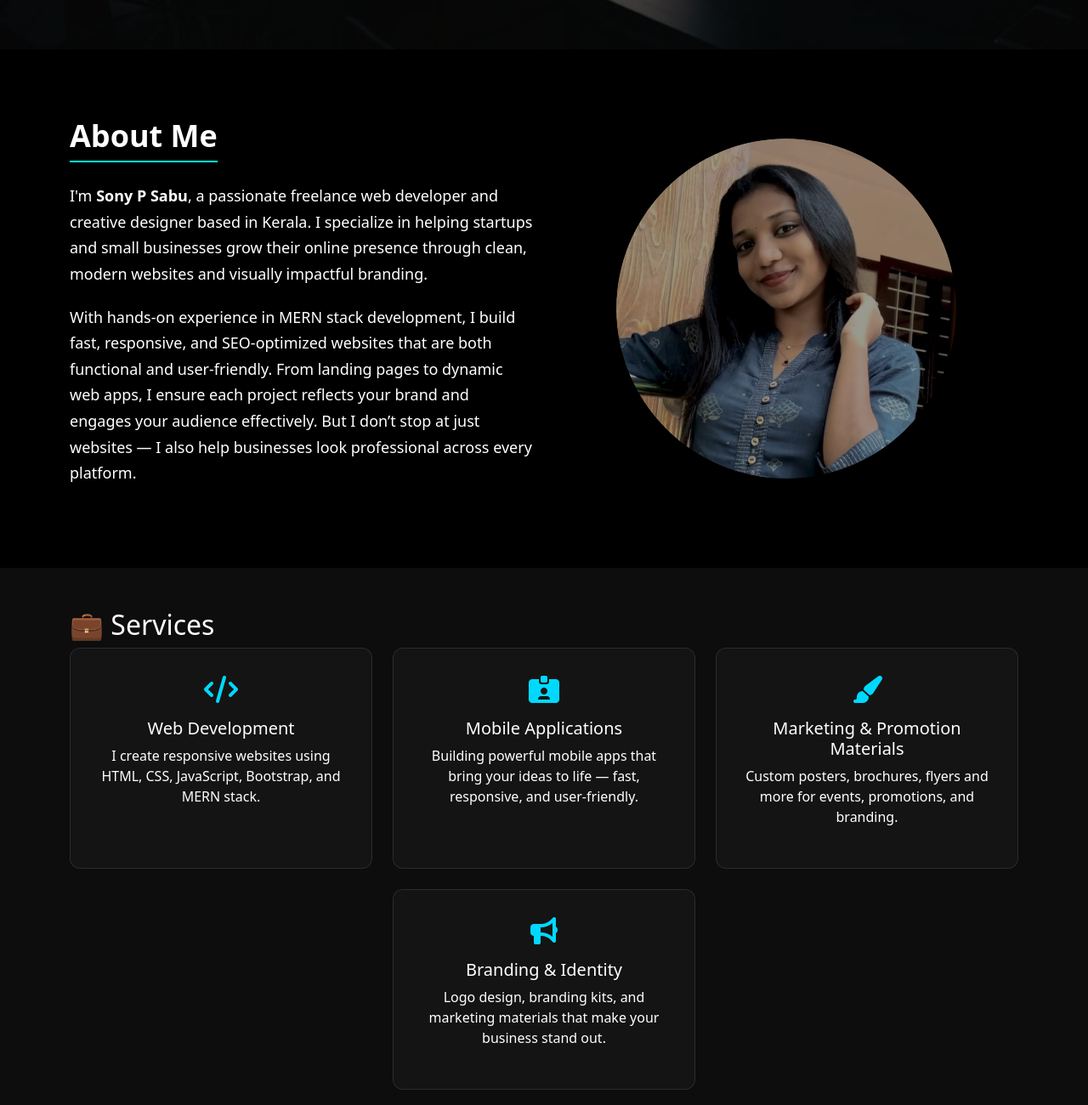
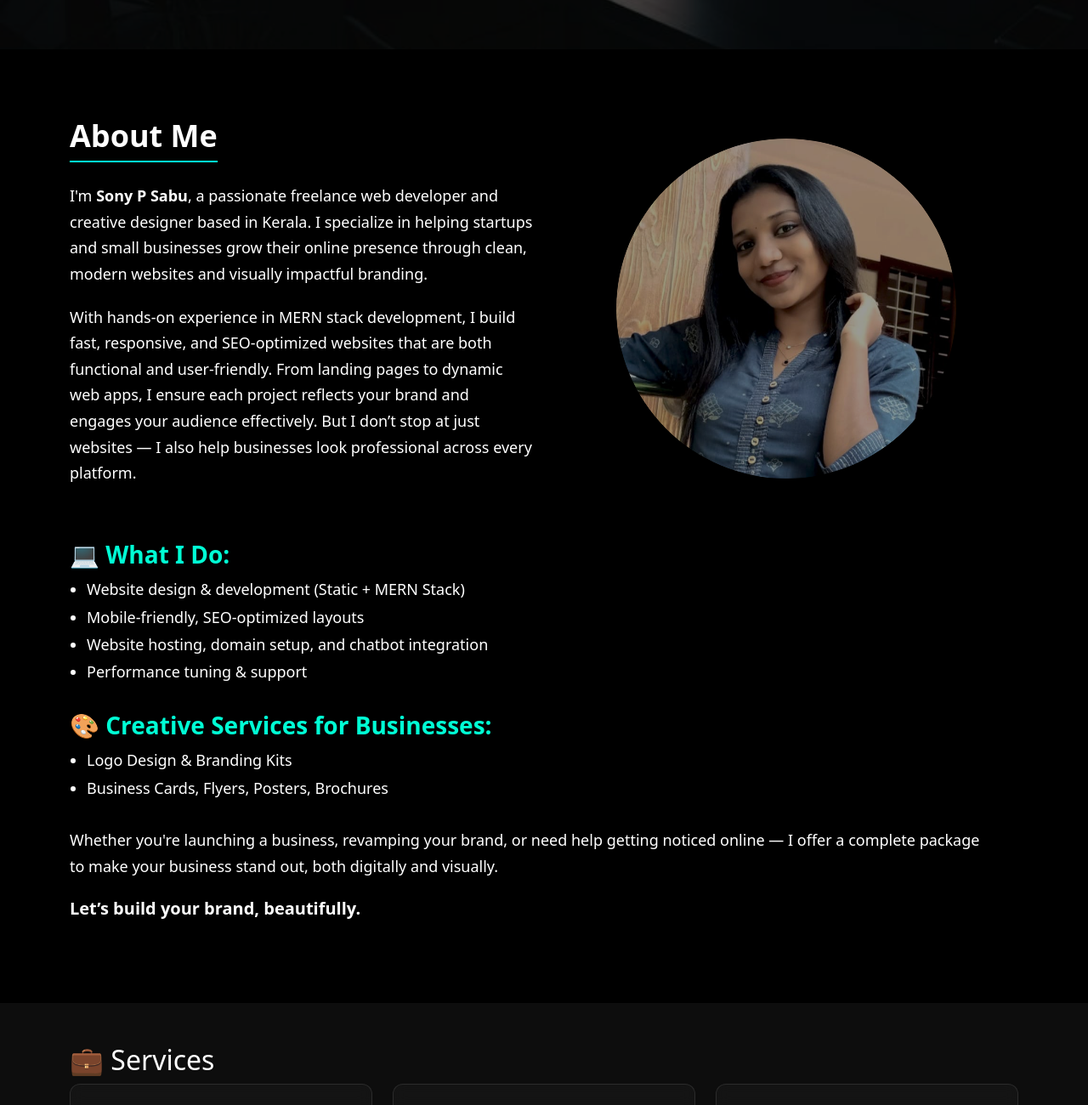
Before and after one commit to sonysabu/my-portfolio, a plain HTML site: page index.html in a window 1280 px wide. Shown: the part 798-2098 px from the top of the page at 85% size. Drawn offline with nearby package versions, Linux system fonts and the light colour scheme.

Commit message:
modified

```diff
--- a/index.html
+++ b/index.html
@@ -5,14 +5,17 @@
   <meta name="viewport" content="width=device-width, initial-scale=1.0"/>
   <title>Pixel Whales | Freelance Web Developer & Branding Expert</title>
 <meta name="description" content="Pixel Whales is a creative freelance brand by Sony Sabu. We offer modern websites, logos, and business branding for startups and small businesses in Kerala.">
-<meta name="keywords" content="Pixel Whales, freelance web developer, Kerala, React developer, branding services, business card design, website developers,low cost website developers in kerala,freelance website developers in kerala,freelance website developerin thrissur">
+<meta name="keywords" content="freelance developer, Pixel Whales, Kerala web designer, business branding, website for startup,website developers in kerala,freelance website developers in kerala,website developers in thrissur,freelance website developers in Thrissur">
 <meta name="author" content="Sony Sabu">
+<meta name="robots" content="index, follow" />
+<link rel="canonical" href="https://sonysabu.info/" />
 
-<meta property="og:title" content="Sony Sabu - Freelance Web Developer | Pixel Whales" />
-<meta property="og:description" content="Creative web developer based in Kerala, building beautiful websites for startups and small businesses." />
-<meta property="og:image" content="https://sonysabu.info/images/pixelwhale.png" />
-<meta property="og:url" content="https://sonysabu.info" />
-<meta name="twitter:card" content="summary_large_image" />
+<meta property="og:title" content="Pixel Whales | Freelance Web Developer" />
+<meta property="og:description" content="Helping startups grow with beautiful websites & branding." />
+<meta property="og:type" content="website" />
+<meta property="og:url" content="https://sonysabu.info/" />
+<meta property="og:image" content="https://sonysabu.info/public/pixelwhale.png" />
+
 
 
 <link rel="manifest" href="site.webmanifest">
@@ -126,6 +129,8 @@
       color: black;
     }
 
+
+
     .social-icon {
   transition: 0.3s;
 }
@@ -133,6 +138,21 @@
   color: #00d9ff;
   transform: scale(1.2);
 }
+
+  @keyframes zoomIn {
+    from {
+      transform: scale(0.6);
+      opacity: 0;
+    }
+    to {
+      transform: scale(1);
+      opacity: 1;
+    }
+  }
+
+  .animated-photo {
+    animation: zoomIn 1.2s ease-out forwards;
+  }
 
 .service-card {
   background: rgba(255,255,255,0.03);
@@ -260,31 +280,56 @@
         <p style="font-size: 18px; line-height: 1.7; margin-top: 20px;">
           With hands-on experience in MERN stack development, I build fast, responsive, and SEO-optimized websites that are both functional and user-friendly. From landing pages to dynamic web apps, I ensure each project reflects your brand and engages your audience effectively.
 
-But I don’t stop at just websites — I also help businesses look professional across every platform.
+          But I don’t stop at just websites — I also help businesses look professional across every platform.
         </p>
       </div>
 
-      <!-- Right Side: Image with Black Background + Black Shade Overlay -->
-<!-- Right Side: Circular Image with Black Background + Black Shade Overlay -->
-<!-- Right Side: Circular Image with Black Background + Black Shade Overlay -->
+      <!-- Right Side: Circular Image with Black Background + Black Shade Overlay -->
 <div class="col-md-6 d-flex justify-content-center mt-4 mt-md-0">
-  <div style="position: relative; background-color: black; width: 400px; height: 400px; border-radius: 50%; overflow: hidden; box-shadow: 0 0 30px rgba(0,0,0,0.8);">
+  <div class="animated-photo" style="position: relative; background-color: black; width: 400px; height: 400px; border-radius: 50%; overflow: hidden; box-shadow: 0 0 30px rgba(0,0,0,0.8);">
 
-    <!-- Adjusted image position -->
     <img src="/public/images/kunju.jpg" alt="Sony P Sabu"
          style="width: 100%; height: 100%; object-fit: cover; object-position: top; border-radius: 50%; display: block;">
 
-    <!-- Black shade overlay -->
     <div style="position: absolute; top: 0; left: 0; width: 100%; height: 100%;
                 background-color: rgba(0,0,0,0.4); border-radius: 50%;"></div>
   </div>
 </div>
 
 
+    <!-- Enhanced About Section Below -->
+    <div class="row mt-5">
+      <div class="col-12">
+        <h3 style="color: #00ffd5; font-size: 28px; font-weight: 600;">💻 What I Do:</h3>
+        <ul style="font-size: 18px; line-height: 1.8; padding-left: 20px;">
+          <li>Website design & development (Static + MERN Stack)</li>
+          <li>Mobile-friendly, SEO-optimized layouts</li>
+          <li>Website hosting, domain setup, and chatbot integration</li>
+          <li>Performance tuning & support</li>
+        </ul>
 
+        <h3 style="color: #00ffd5; font-size: 28px; font-weight: 600; margin-top: 30px;">🎨 Creative Services for Businesses:</h3>
+        <ul style="font-size: 18px; line-height: 1.8; padding-left: 20px;">
+          <li>Logo Design & Branding Kits</li>
+          <li>Business Cards, Flyers, Posters, Brochures</li>
+          <!-- <li>Social Media Post & Story Templates</li> -->
+          <!-- <li>Google Form Setup for Inquiries & Orders</li> -->
+          <!-- <li>QR Code & Custom Email Signature Design</li> -->
+          <!-- <li>Certificates, ID Cards & Print-Ready Materials</li> -->
+        </ul>
+
+        <p style="font-size: 18px; line-height: 1.7; margin-top: 30px;">
+          Whether you're launching a business, revamping your brand, or need help getting noticed online — I offer a complete package to make your business stand out, both digitally and visually.
+        </p>
+
+        <p style="font-size: 20px; margin-top: 20px; font-weight: 600;">
+          Let’s build your brand, beautifully.
+        </p>
+      </div>
     </div>
   </div>
 </section>
+
 
 <!-- Services Section -->
 <section class="services py-5" id="services" style="background: #0d0d0d;">
```
